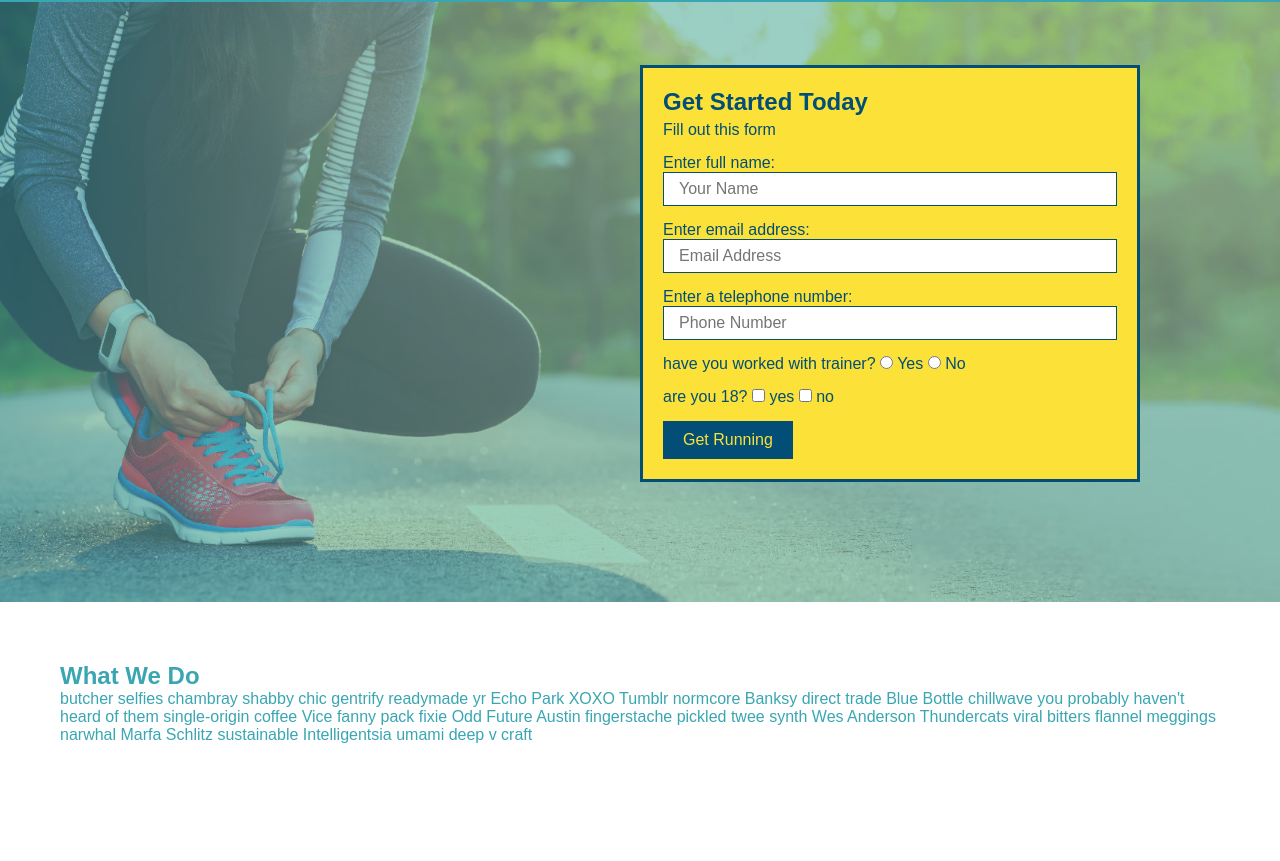
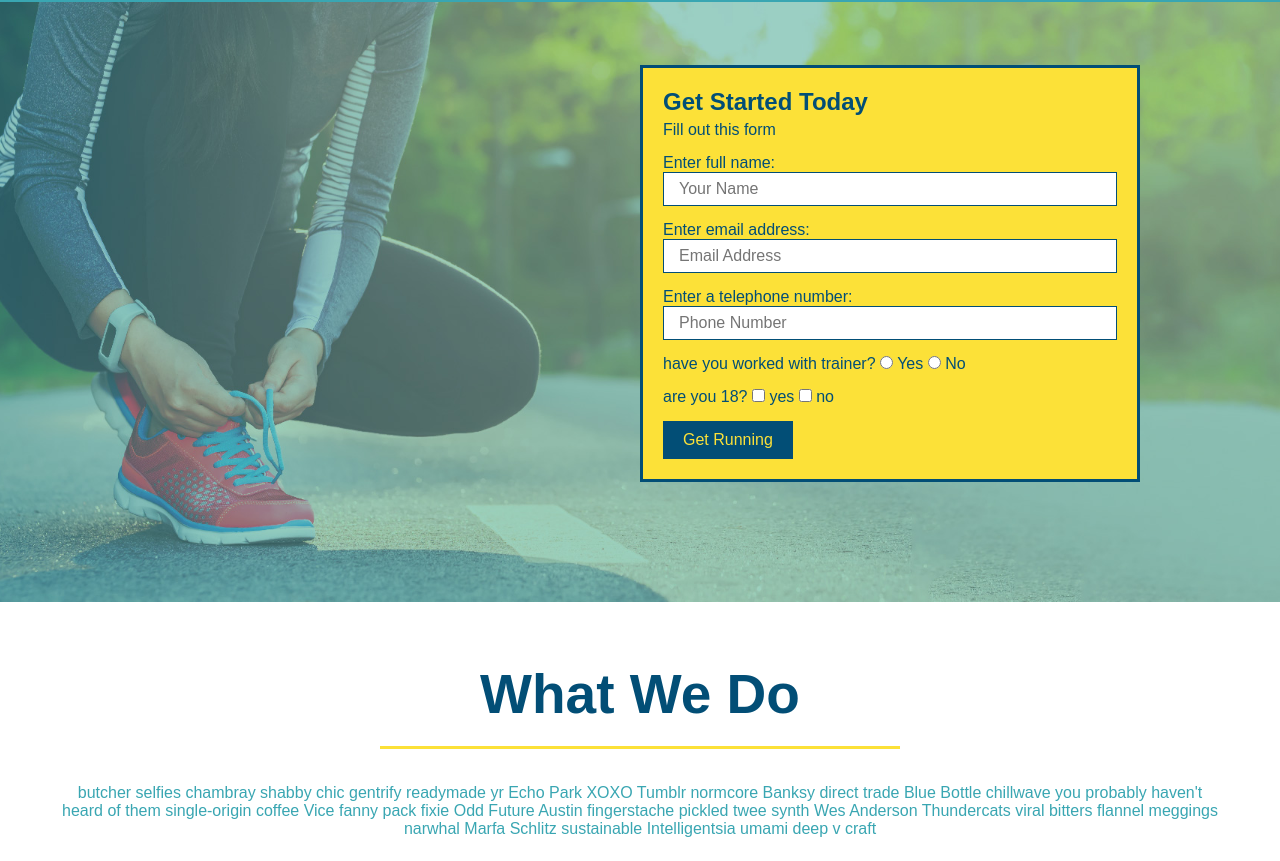
Before and after one commit to bruceMclovin/run-buddy, a plain HTML site: page index.html in a window 1280 px wide. Shown: the part 80-941 px from the top of the page. Drawn offline with Linux system fonts and the light colour scheme.

Commit message:
style what we do

```diff
--- a/assets/css/style.css
+++ b/assets/css/style.css
@@ -122,3 +122,19 @@ body{
         font-size: 16px;
       }
       /* HERO STYLES END */
+
+      /* body of work */
+
+      .intro {
+        text-align: center;
+      }
+
+      .intro h2 {
+        font-size: 55px;
+        color: #024e76;
+        margin-bottom: 35px;
+        padding: 0 100px 20px 100px;
+        border-bottom: 3px solid;
+        border-color: #fce138;
+        display:inline-block;
+      }
--- a/index.html
+++ b/index.html
@@ -70,7 +70,7 @@
     </section>
 
     <!-- what we do -->
-    <section id="what-we-do">
+    <section id="what-we-do" class="intro">
         <h2>What We Do </h2>
         <p>
             butcher selfies chambray shabby chic gentrify readymade yr Echo Park XOXO Tumblr normcore Banksy direct trade Blue Bottle chillwave you probably haven't heard of them single-origin coffee Vice fanny pack fixie Odd Future Austin fingerstache pickled twee synth Wes Anderson Thundercats viral bitters flannel meggings narwhal Marfa Schlitz sustainable Intelligentsia umami deep v craft
```
